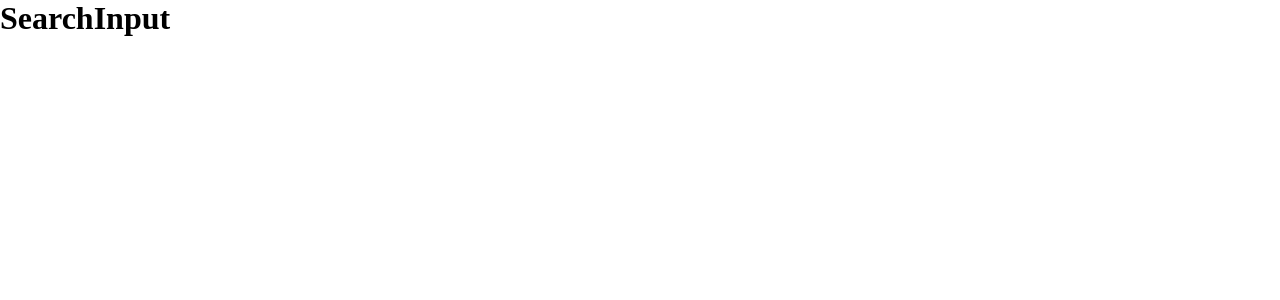
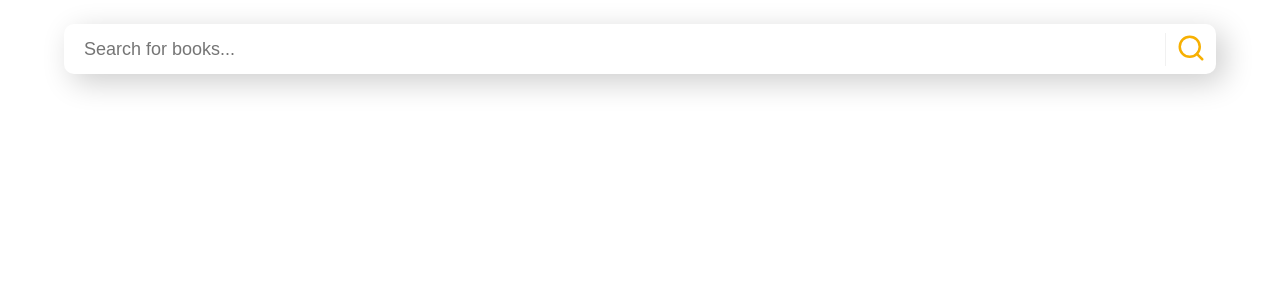
Before and after one commit to joaorodrs/book-searching, a React (Create React App) app: page / in a window 1280 px wide. Shown: the top 300 px of the page. Built offline with nearby package versions, Linux system fonts and the light colour scheme.

Commit message:
Input field and search button styles done

```diff
--- a/package.json
+++ b/package.json
@@ -12,6 +12,7 @@
     "@types/react-dom": "^16.9.8",
     "react": "^17.0.1",
     "react-dom": "^17.0.1",
+    "react-icons": "^4.1.0",
     "react-scripts": "4.0.1",
     "styled-components": "^5.2.1",
     "typescript": "^4.0.3",
--- a/src/components/SearchInput/index.tsx
+++ b/src/components/SearchInput/index.tsx
@@ -1,11 +1,20 @@
 import React from 'react'
+import { FiSearch } from 'react-icons/fi'
 
-import { Container } from './styles'
+import {
+  Container,
+  InputWrapper
+} from './styles'
 
 const SearchInput: React.FC = () => {
   return (
     <Container>
-      <h1>SearchInput</h1>
+      <InputWrapper>
+        <input placeholder="Search for books..." />
+        <button>
+          <FiSearch color="#F7B002" size={30} style={{ marginRight: 10 }} />
+        </button>
+      </InputWrapper>
     </Container>
   )
 }
--- a/src/components/SearchInput/styles.ts
+++ b/src/components/SearchInput/styles.ts
@@ -1,5 +1,31 @@
-import styled from 'styled-components';
+import styled from 'styled-components'
 
 export const Container = styled.div`
+  display: flex;
+  align-items: center;
+  justify-content: center;
+  padding: 3vh 0;
+  /* background: #333; */
+`
 
-`;
+export const InputWrapper = styled.div`
+  display: flex;
+  flex-direction: row;
+  align-items: center;
+  justify-content: space-between;
+  box-shadow: 8px 8px 30px rgba(0,0,0,0.2);
+  width: 90vw;
+  border-radius: 10px;
+
+  > input {
+    height: 50px;
+    padding-left: 20px;
+    width: 100%;
+    font-size: 18px;
+  }
+
+  > button {
+    border-left: 1px solid #f1f1f1;
+    padding-left: 10px;
+  }
+`
--- a/src/pages/Home/styles.ts
+++ b/src/pages/Home/styles.ts
@@ -1,5 +1,5 @@
-import styled from 'styled-components';
+import styled from 'styled-components'
 
 export const Container = styled.div`
-
-`;
+  height: 100vh;
+`
--- a/src/styles/GlobalStyles.ts
+++ b/src/styles/GlobalStyles.ts
@@ -6,4 +6,10 @@ export default createGlobalStyle`
     padding: 0;
     box-sizing: border-box;
   }
+
+  button, input {
+    background: none;
+    border: 0;
+    outline: 0;
+  }
 `
--- a/tsconfig.json
+++ b/tsconfig.json
@@ -18,7 +18,7 @@
     "resolveJsonModule": true,
     "isolatedModules": true,
     "noEmit": true,
-    "jsx": "react"
+    "jsx": "react-jsx"
   },
   "include": [
     "src"
```
Also changed, not shown: 2 other files (tests, documents, lock files or other folders).
